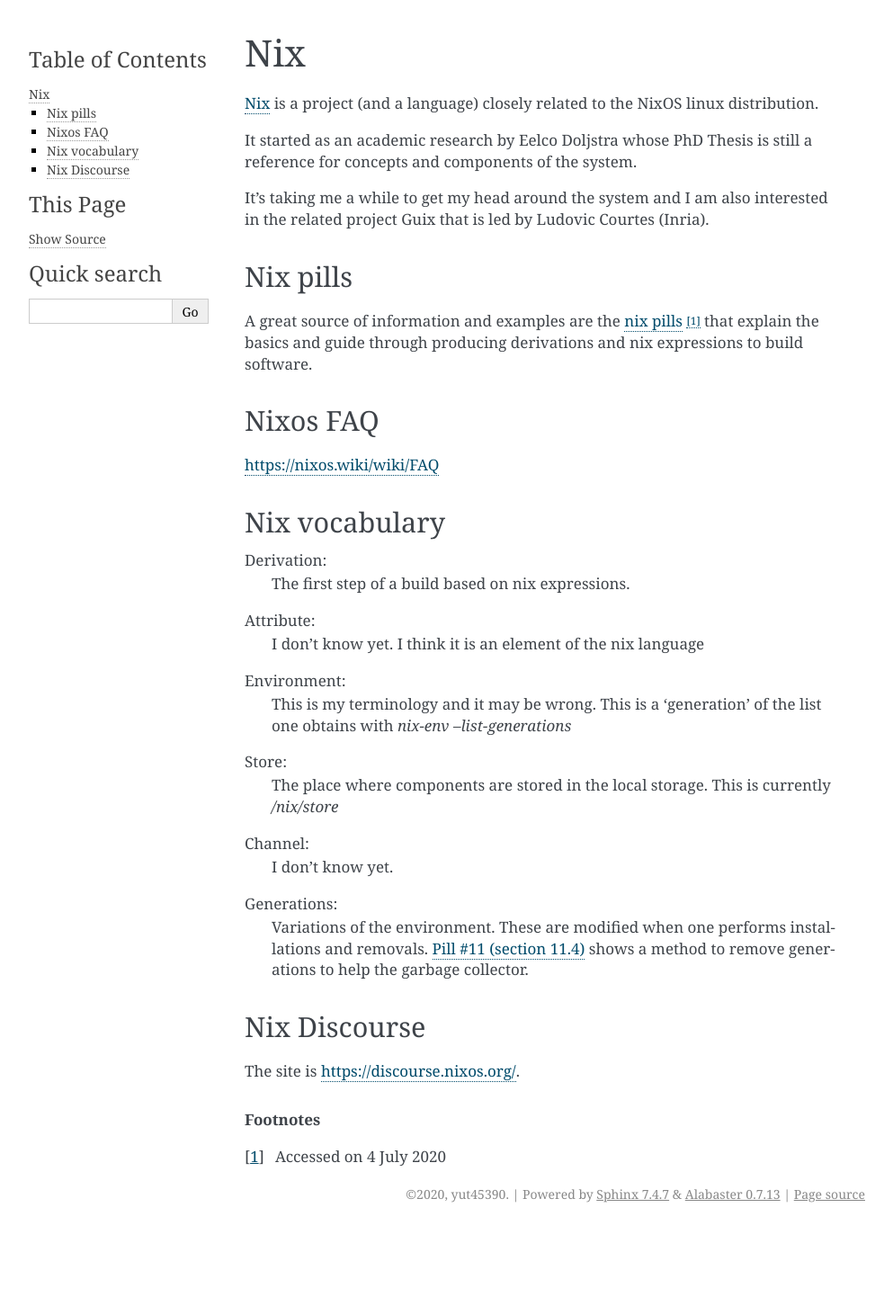
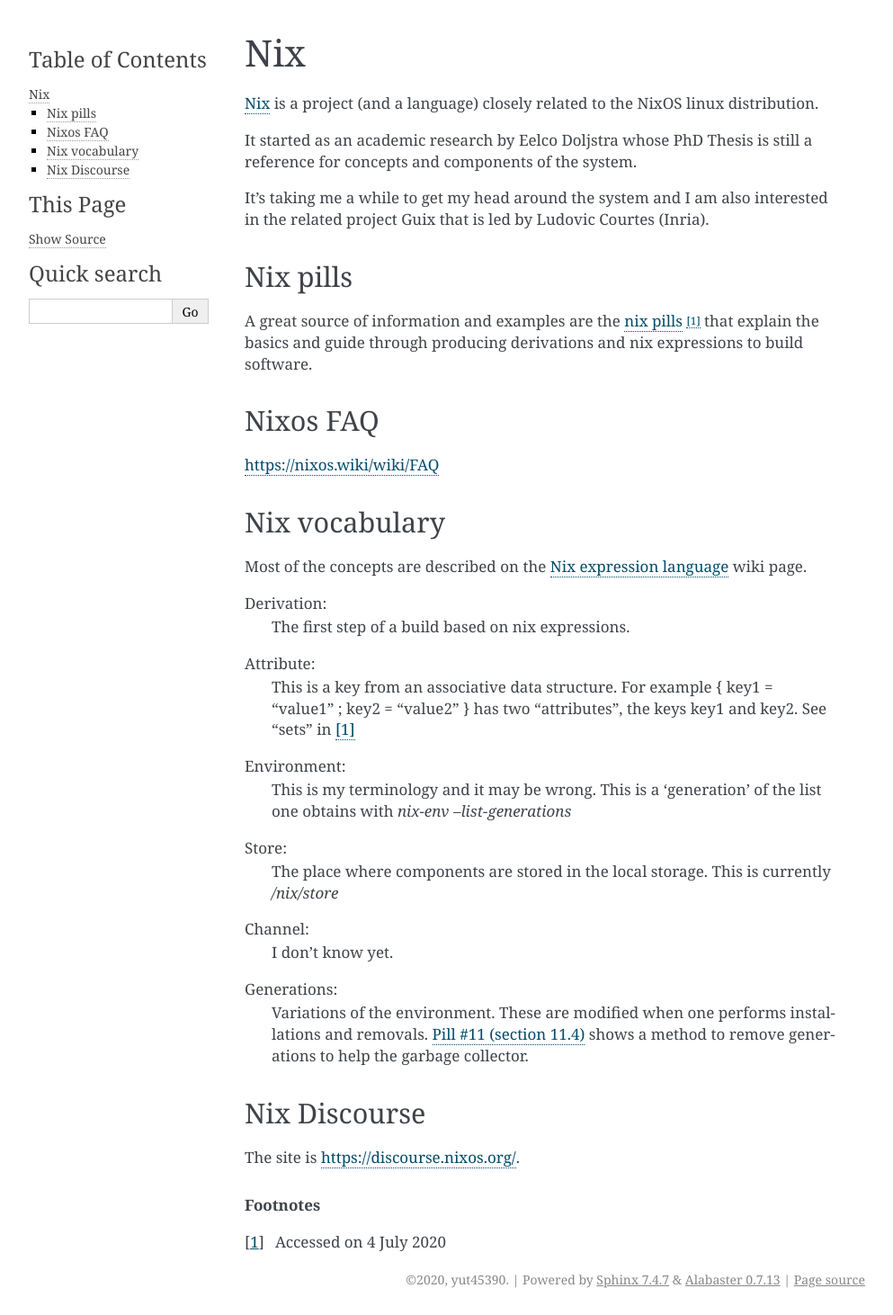
Before and after one commit to alst2821/puffer-fish, a Sphinx documentation site: the page built from doc/nix.rst, in a window 1280 px wide. Shown: the whole page at 90% size, without its empty margins (148-1141 px from the left). Built offline with Sphinx 7.4.7, drawn with Linux system fonts in a browser that asks for light colours; before the commit the page ends 1367 px from its top, so only the background shows below that.

Commit message:
describe attributes

```diff
--- a/doc/nix.rst
+++ b/doc/nix.rst
@@ -30,11 +30,19 @@
 Nix vocabulary
 --------------
 
+Most of the concepts are described on the `Nix expression language`_
+wiki page.
+
+.. _`Nix expression language`: https://nixos.wiki/wiki/Nix_Expression_Language
+
 Derivation:
     The first step of a build based on nix expressions.
 
 Attribute:
-    I don't know yet. I think it is an element of the nix language
+    This is a key from an associative data structure. For example
+    { key1 = "value1" ; key2 = "value2" } has two "attributes", the keys
+    key1 and key2. See "sets" in `[1] <https://nixos.wiki/wiki/Nix_Expression_Language>`_
+
 
 Environment:
     This is my terminology and it may be wrong. This is a 'generation' of
@@ -49,7 +57,7 @@
 
 Generations:
     Variations of the environment. These are modified when one performs
-    installations and removals. `Pill #11 (section 11.4) <https://nixos.org/nixos/nix-pills/garbage-collector.html>`_ shows a method to remove
+    installations and removals. `Pill #11 (section 11.4) <https://nixos.org/nixos/nix-pills/garbage-collector.htmlg>`_ shows a method to remove
     generations to help the garbage collector.
 
 
```
